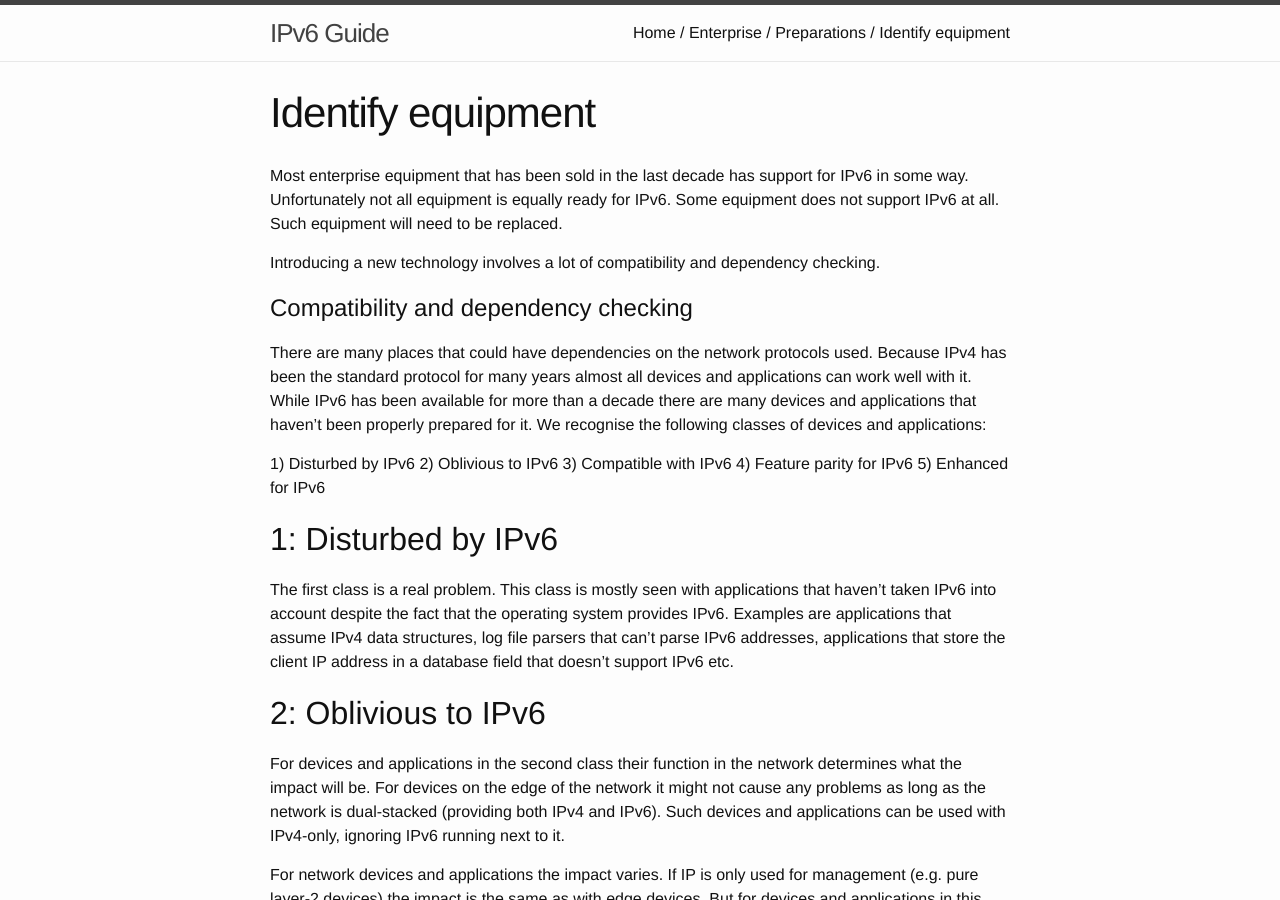
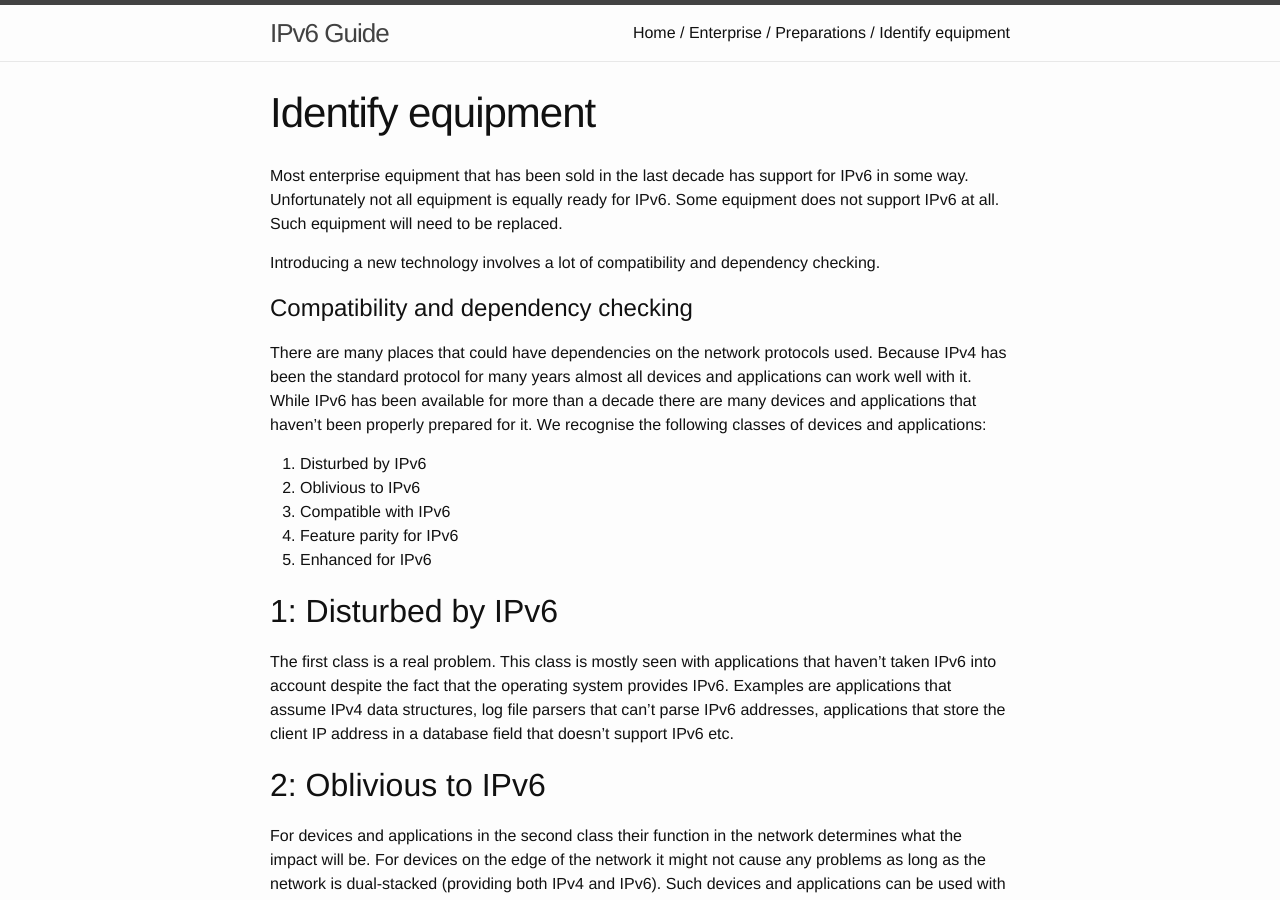
Before and after one commit to ipv6guide/ipv6guide.github.io, a Jekyll site: the page built from enterprise/preparations/identify_equipment.md, in a window 1280 px wide and 900 px high. Built offline with Jekyll 4.4.1, drawn with Linux system fonts in a browser that asks for light colours.

Commit message:
Fix some typos

```diff
--- a/enterprise/preparations/identify_equipment.md
+++ b/enterprise/preparations/identify_equipment.md
@@ -19,11 +19,11 @@ available for more than a decade there are many devices and applications
 that haven't been properly prepared for it.  We recognise the following
 classes of devices and applications:
 
-1) Disturbed by IPv6
-2) Oblivious to IPv6
-3) Compatible with IPv6
-4) Feature parity for IPv6
-5) Enhanced for IPv6
+1. Disturbed by IPv6
+2. Oblivious to IPv6
+3. Compatible with IPv6
+4. Feature parity for IPv6
+5. Enhanced for IPv6
 
 1: Disturbed by IPv6
 --------------------
```
Also changed, not shown: enterprise/preparations/index.md (+1 -1 lines).
